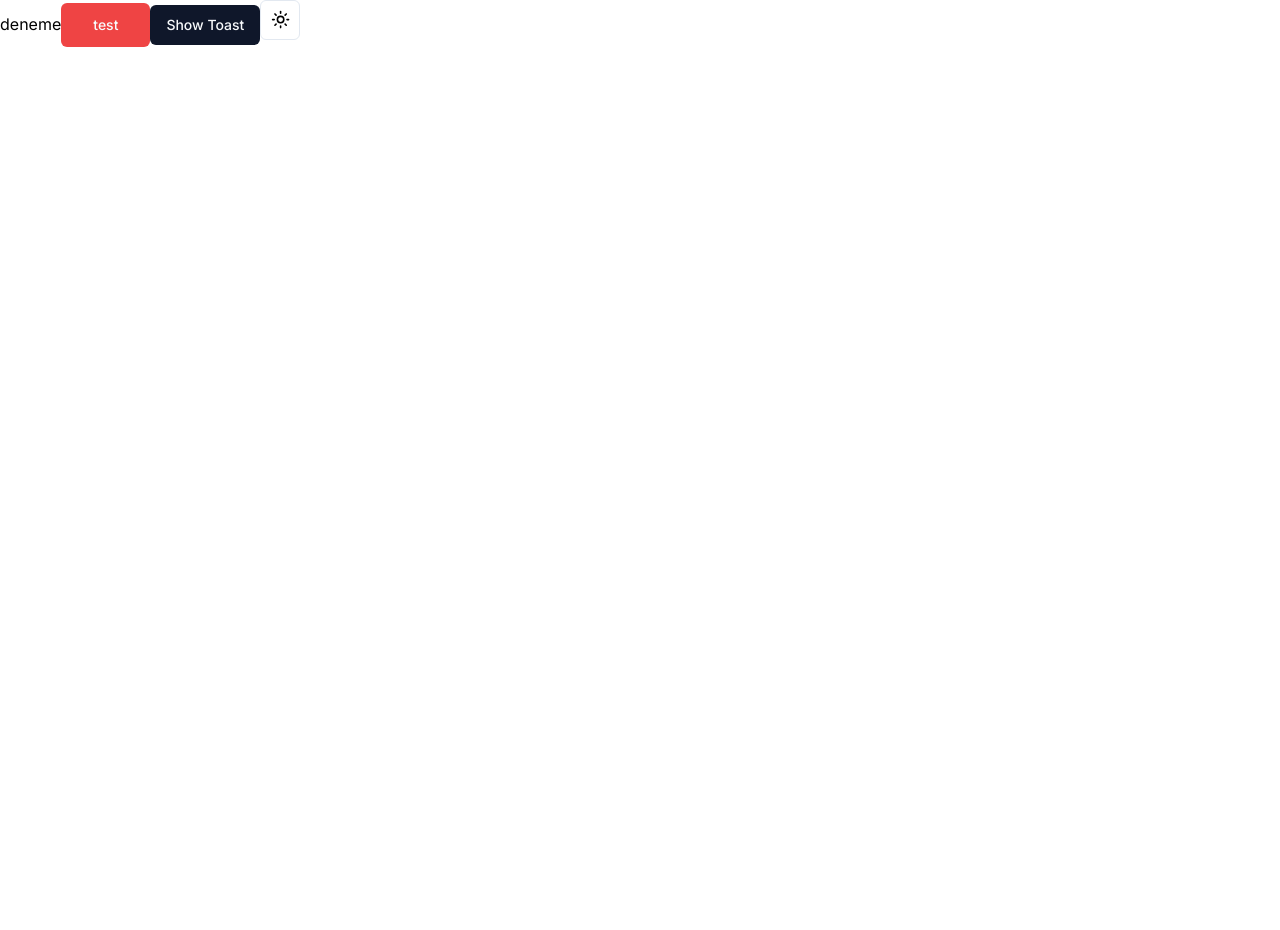
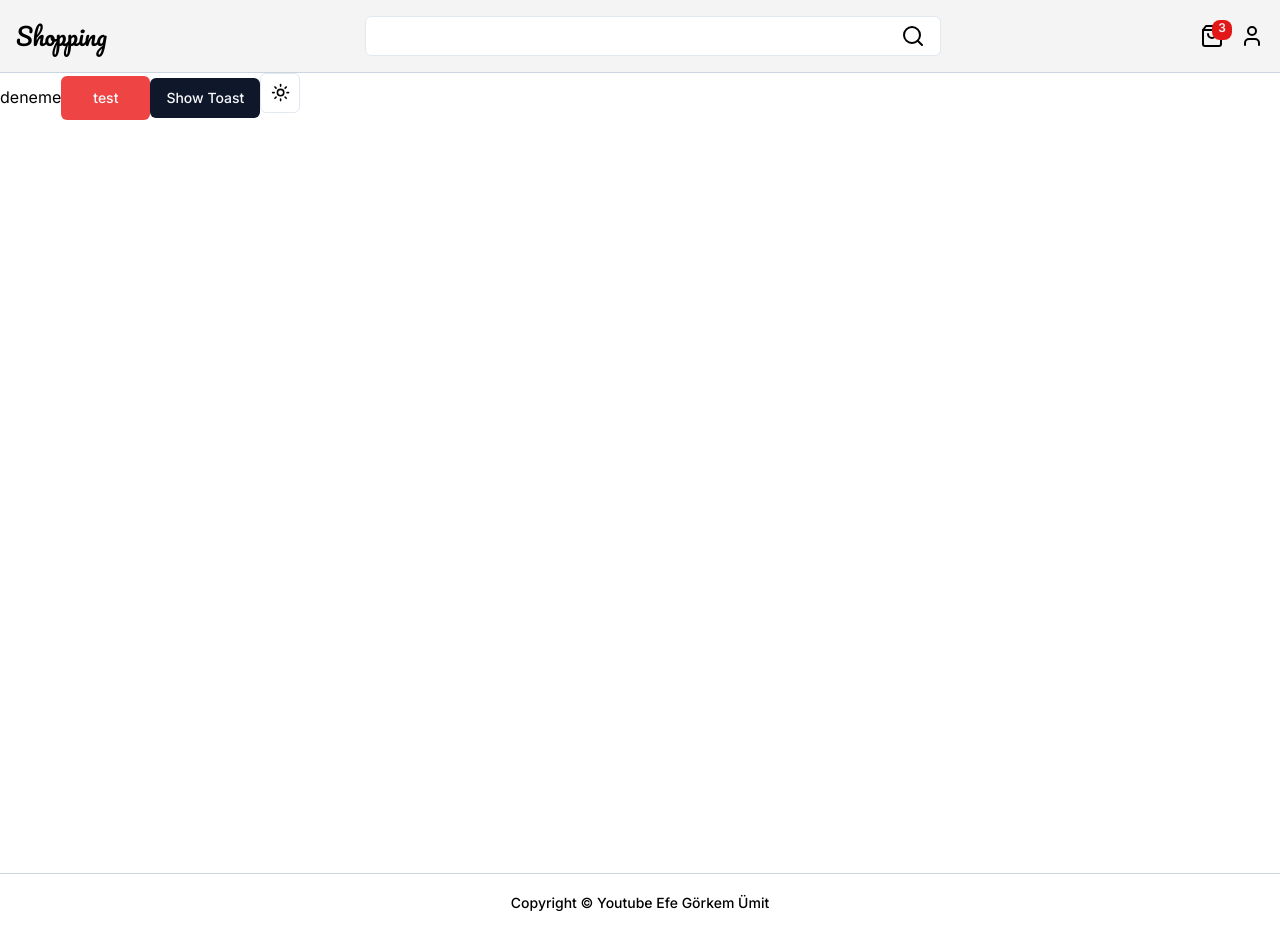
Before and after one commit to efegorkemumit/nextjs14-shopping-store-strapi, a Next.js app: page / in a window 1280 px wide. Before the commit the page ends 800 px from the top, so only its background shows below. Built offline with nearby package versions, Linux system fonts and the light colour scheme.

Commit message:
Navbar Footer

```diff
--- /dev/null
+++ b/app/(routes)/_components/Footer.tsx
@@ -0,0 +1,15 @@
+import { Label } from '@/components/ui/label'
+import React from 'react'
+
+const Footer = () => {
+  return (
+    <footer className='text-center border-t py-4 borderone'>
+               <Label>Copyright © Youtube Efe Görkem Ümit</Label>
+
+
+
+    </footer>
+  )
+}
+
+export default Footer
--- /dev/null
+++ b/app/(routes)/_components/Menu/Cart.tsx
@@ -0,0 +1,43 @@
+import React from 'react'
+import { Button } from "@/components/ui/button"
+import { Input } from "@/components/ui/input"
+import { Label } from "@/components/ui/label"
+import {
+  Sheet,
+  SheetClose,
+  SheetContent,
+  SheetDescription,
+  SheetFooter,
+  SheetHeader,
+  SheetTitle,
+  SheetTrigger,
+} from "@/components/ui/sheet"
+import { ShoppingBag } from 'lucide-react'
+
+const Cart = () => {
+  return (
+    <Sheet>
+  <SheetTrigger>
+    <div className='relative cursor-pointer'>
+        <span className='absolute
+        bg-mycolor3 text-mycolor1 text-xs font-semibold
+        -right-2 -top-1 w-5 h-5
+        rounded-lg items-center justify-center text-center'>3</span>
+        <ShoppingBag/>
+
+    </div>
+  </SheetTrigger>
+  <SheetContent className='bgone'>
+    <SheetHeader>
+      <SheetTitle>Are you absolutely sure?</SheetTitle>
+      <SheetDescription>
+        This action cannot be undone. This will permanently delete your account
+        and remove your data from our servers.
+      </SheetDescription>
+    </SheetHeader>
+  </SheetContent>
+</Sheet>
+  )
+}
+
+export default Cart
--- /dev/null
+++ b/app/(routes)/_components/Menu/Navbar.tsx
@@ -0,0 +1,29 @@
+import Logo from '@/components/Logo'
+import React from 'react'
+import Search from './Search'
+import Cart from './Cart'
+import UserMenu from './UserMenu'
+
+const Navbar = () => {
+  return (
+    <header className='flex py-4 border-b borderone bgone'>
+      <div className='container flex items-center justify-between mx-auto px-4'>
+        <Logo/>
+        <Search/>
+
+        <div className='space-x-4 flex items-center'>
+          <Cart/>
+          <UserMenu/>
+
+
+        </div>
+
+      </div>
+
+
+
+    </header>
+  )
+}
+
+export default Navbar
--- /dev/null
+++ b/app/(routes)/_components/Menu/Search.tsx
@@ -0,0 +1,19 @@
+import { Button } from '@/components/ui/button'
+import { Input } from '@/components/ui/input'
+import { SearchIcon } from 'lucide-react'
+import React from 'react'
+
+const Search = () => {
+  return (
+    <div className='w-full xl:max-w-xl lg:max-w-lg lg:flex hidden relative'>
+        <Input/>
+        <Button variant="ghost" className='h-10 absolute right-0 top-0 text-lg'>
+            <SearchIcon/>
+        </Button>
+
+
+    </div>
+  )
+}
+
+export default Search
--- /dev/null
+++ b/app/(routes)/_components/Menu/UserMenu.tsx
@@ -0,0 +1,64 @@
+'use client'
+
+import useAuthStore from '@/hooks/useAuth'
+import React, { useEffect } from 'react'
+import {
+    DropdownMenu,
+    DropdownMenuContent,
+    DropdownMenuItem,
+    DropdownMenuLabel,
+    DropdownMenuSeparator,
+    DropdownMenuTrigger,
+  } from "@/components/ui/dropdown-menu"
+import { User, UserCircleIcon } from 'lucide-react'
+import Link from 'next/link'
+
+
+const UserMenu = () => {
+
+    const {jwt, setJwt} =useAuthStore();
+    useEffect(()=>{
+        if(typeof window !="undefined"){
+            const jwt = localStorage.getItem("jwt");
+            const user = localStorage.getItem("user");
+            if(jwt && user){
+                const userObj = JSON.parse(user);
+                setJwt(jwt)
+            }
+        }
+    },[])
+
+    const onSignout = ()=>{
+
+        if(typeof window !="undefined"){
+            localStorage.removeItem("jwt");
+            localStorage.removeItem("user");
+            setJwt("");
+        }
+    }
+  return (
+    <>
+    {jwt ? (
+        <DropdownMenu>
+  <DropdownMenuTrigger>
+    <UserCircleIcon className='h-6 w-6'/>
+  </DropdownMenuTrigger>
+  <DropdownMenuContent>
+    <DropdownMenuLabel>My Account</DropdownMenuLabel>
+    <DropdownMenuSeparator />
+    <DropdownMenuItem>Profile</DropdownMenuItem>
+    <DropdownMenuItem onClick={onSignout}>Logout</DropdownMenuItem>
+  </DropdownMenuContent>
+</DropdownMenu>
+
+    ):(
+        <Link href="/login">
+        <User/>
+        </Link>
+    )}
+
+</>
+  )
+}
+
+export default UserMenu
--- /dev/null
+++ b/app/(routes)/layout.tsx
@@ -0,0 +1,22 @@
+import React from 'react'
+import Footer from './_components/Footer'
+import Navbar from './_components/Menu/Navbar'
+
+interface RoutesLayoutProps{
+    children:React.ReactNode
+}
+
+const RoutesLayout = ({children}:RoutesLayoutProps) => {
+  return (
+   <>
+   <Navbar/>
+
+   <div className='min-h-screen'>
+    {children}
+   </div>
+   <Footer/>
+   </>
+  )
+}
+
+export default RoutesLayout
--- a/app/globals.css
+++ b/app/globals.css
@@ -12,3 +12,6 @@
   .validationLogin{
     @apply text-mycolor3 dark:text-mycolor3 !important;
   }
+  .borderone{
+    @apply border-slate-300 dark:border-slate-500
+  }
```
